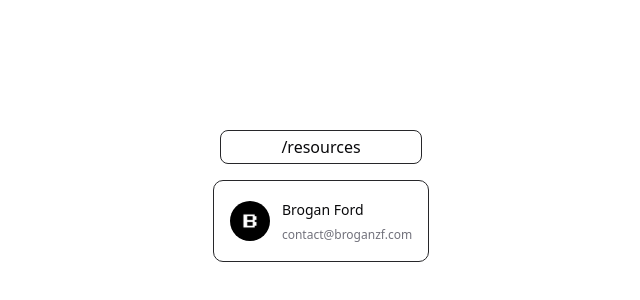
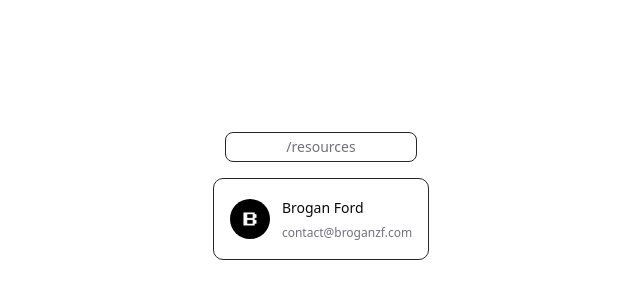
Before and after one commit to broganford/broganzf.com, a Next.js app: page / in a window 1280 px wide. Shown: the part 204-504 px from the top of the page, without its empty margins (319-959 px from the left). Built offline with nearby package versions, Linux system fonts and the light colour scheme.

Commit message:
Made /resources more subtle like a link.

```diff
--- a/src/app/page.tsx
+++ b/src/app/page.tsx
@@ -20,6 +20,7 @@ export default function Home() {
     contact: "contact@broganzf.com",
     github: "https://github.com/broganford",
   };
+
   return (
     <div className="flex flex-col justify-center items-center h-screen gap-4">
       <a
@@ -29,7 +30,7 @@ export default function Home() {
           });
         }}
         className="border border-zinc-800
-            hover:border-zinc-700 px-15 py-1 rounded-md hover:bg-zinc-800 transition-colors duration-400 ease-in-out"
+            hover:border-zinc-700 px-15 py-1 rounded-md hover:bg-zinc-800 transition-colors duration-400 ease-in-out text-muted-foreground text-sm"
       >
         /resources
       </a>
```
